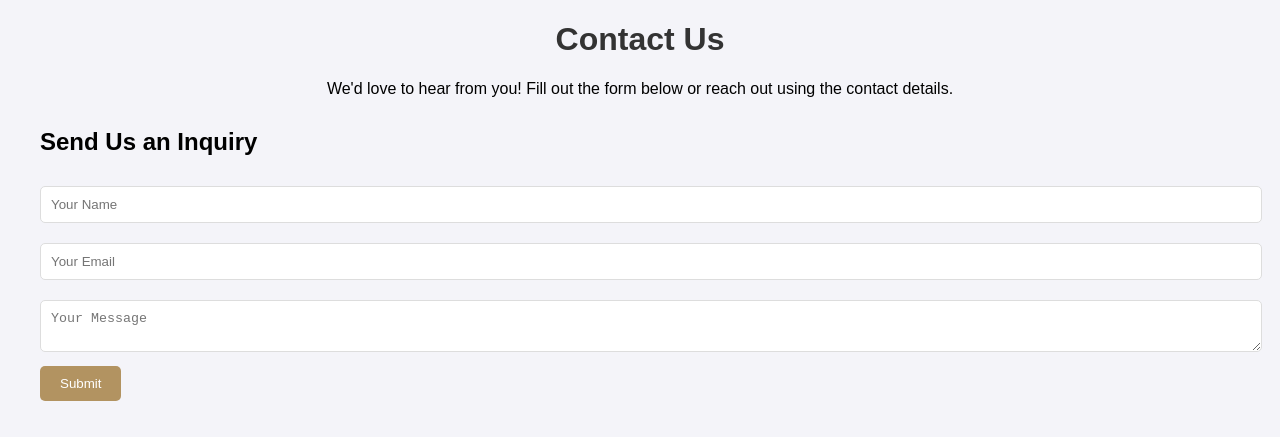
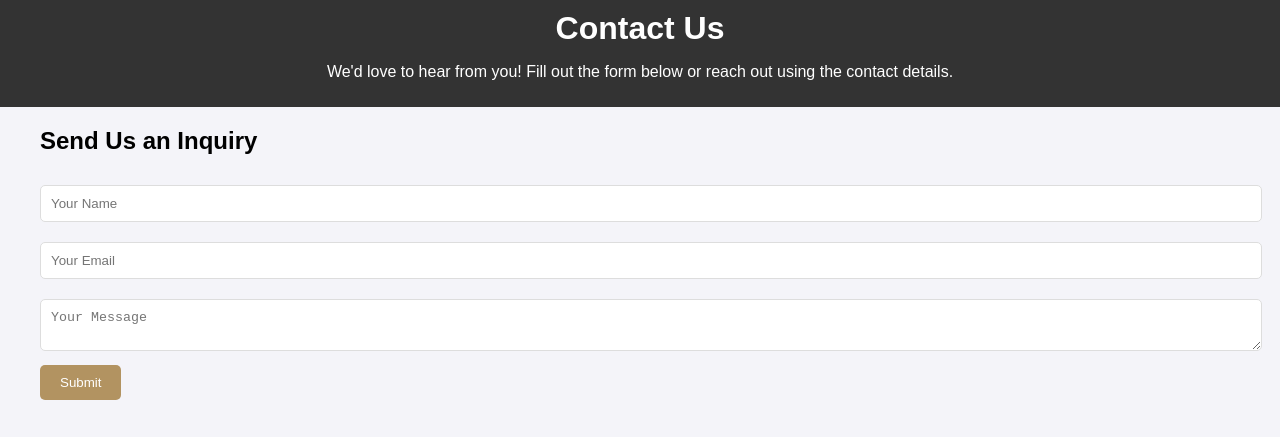
Before and after one commit to MrAlexithymic/intern_page, a plain HTML site: page contact_intern.html in a window 1280 px wide. Shown: the top 437 px of the page. Drawn offline with Linux system fonts and the light colour scheme.

Commit message:
Fixed the header

```diff
--- a/contact_intern.html
+++ b/contact_intern.html
@@ -9,9 +9,11 @@
     <style>
         body {
             font-family: Arial, sans-serif;
+            background-color: #f4f4f9;
             margin: 0;
+            /* Remove default margin */
             padding: 0;
-            background-color: #f4f4f9;
+            /* Remove default padding */
         }
 
         .container {
@@ -22,11 +24,18 @@
 
         header {
             text-align: center;
-            margin-bottom: 30px;
+            background-color: #333;
+            color: #fff;
+            padding: 10px 0;
+            /* Add padding for spacing inside the header */
+            margin: 0;
+            /* Ensure no margin above the header */
         }
 
         h1 {
-            color: #333;
+            color: #ffffff;
+            margin: 0;
+            /* Remove margin from h1 */
         }
 
         .contact-form,
@@ -220,12 +229,11 @@
 </head>
 
 <body>
-
+    <header>
+        <h1>Contact Us</h1>
+        <p>We'd love to hear from you! Fill out the form below or reach out using the contact details.</p>
+    </header>
     <div class="container">
-        <header>
-            <h1>Contact Us</h1>
-            <p>We'd love to hear from you! Fill out the form below or reach out using the contact details.</p>
-        </header>
 
         <!-- Contact Form -->
         <section class="contact-form">
```
